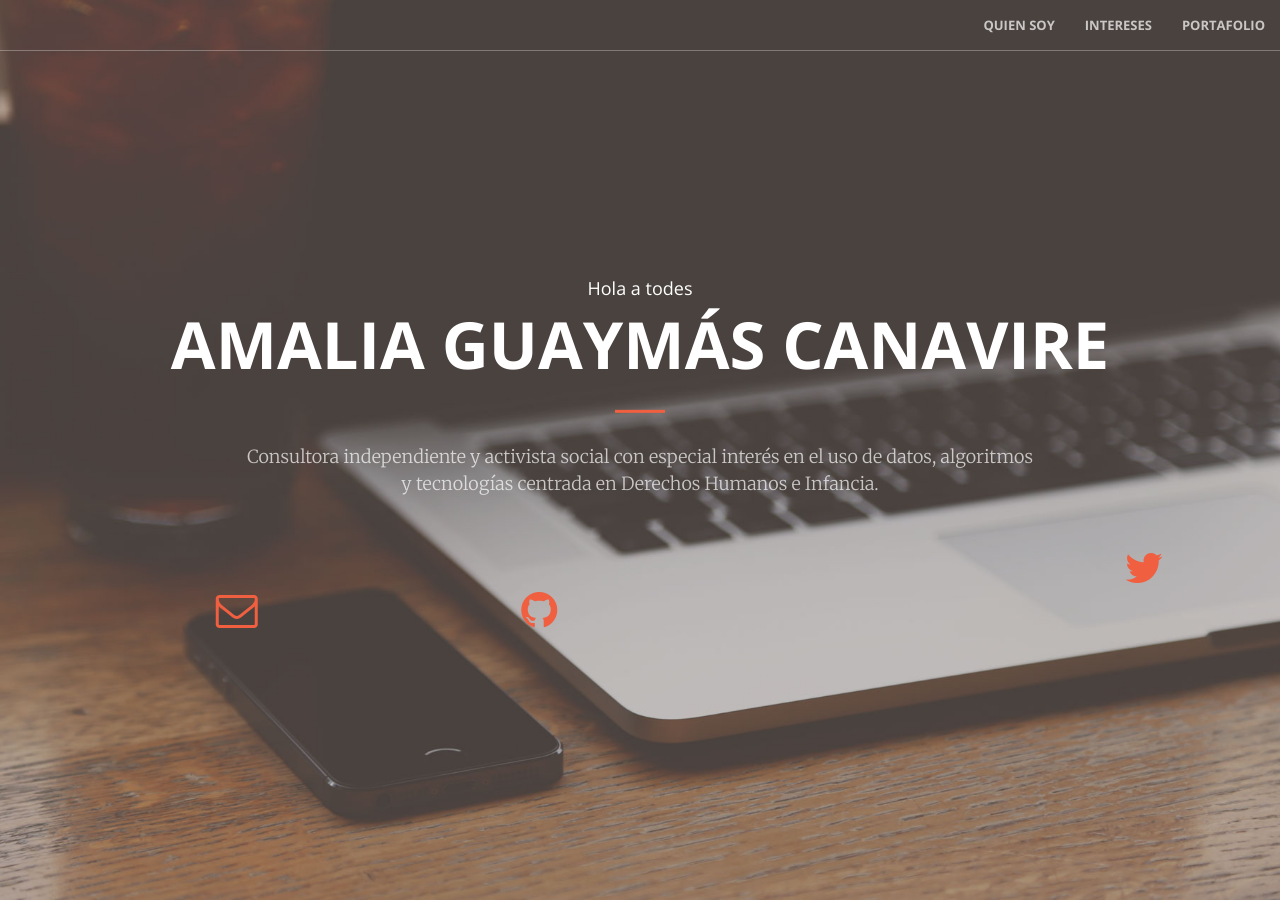
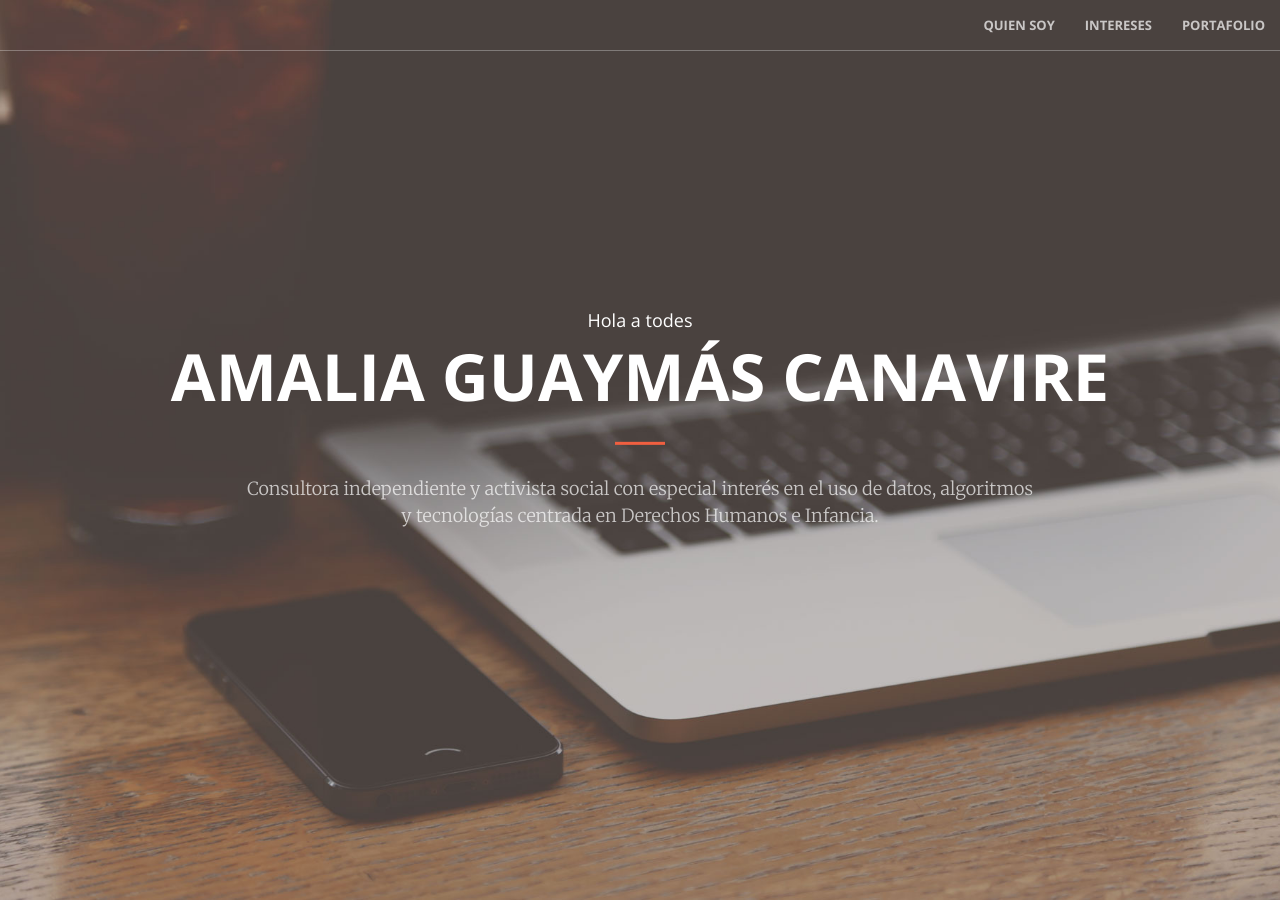
Before and after one commit to AmaliaGuaymasCanavire/amaliaguaymascanavire.github.io, a Jekyll site: the page built from index.html, in a window 1280 px wide and 900 px high. Built offline with Jekyll 4.4.1, drawn with Linux system fonts in a browser that asks for light colours.

Commit message:
template

```diff
--- a/_includes/header.html
+++ b/_includes/header.html
@@ -22,24 +22,7 @@
 					</a>
 				</div>
 
-				<div class="col-lg-2 col-lg-offset-2 text-center">
-					<a href="https://twitter.com/{{ site.twitter_username }}">
-						<i class="fa fa-twitter fa-3x wow bounceIn" data-wow-delay=".1s"></i>
 
-					</a>
-				</div>
-				<div class="col-lg-2 col-lg-offset-1 text-center">
-					<a href="mailto:{{ site.email }}">
-					<i class="fa fa-envelope-o fa-3x wow bounceIn" data-wow-delay=".1s"></i>
-
-					</a>
-				</div>
-				<div class="col-lg-2 col-lg-offset-1 text-center">
-					<a href="https://github.com/{{ site.github_username }}">
-					<i class="fa fa-github fa-3x wow bounceIn" data-wow-delay=".1s"></i>
-
-					</a>
-				</div>
 		</div>
     </div>
 </header>
```
